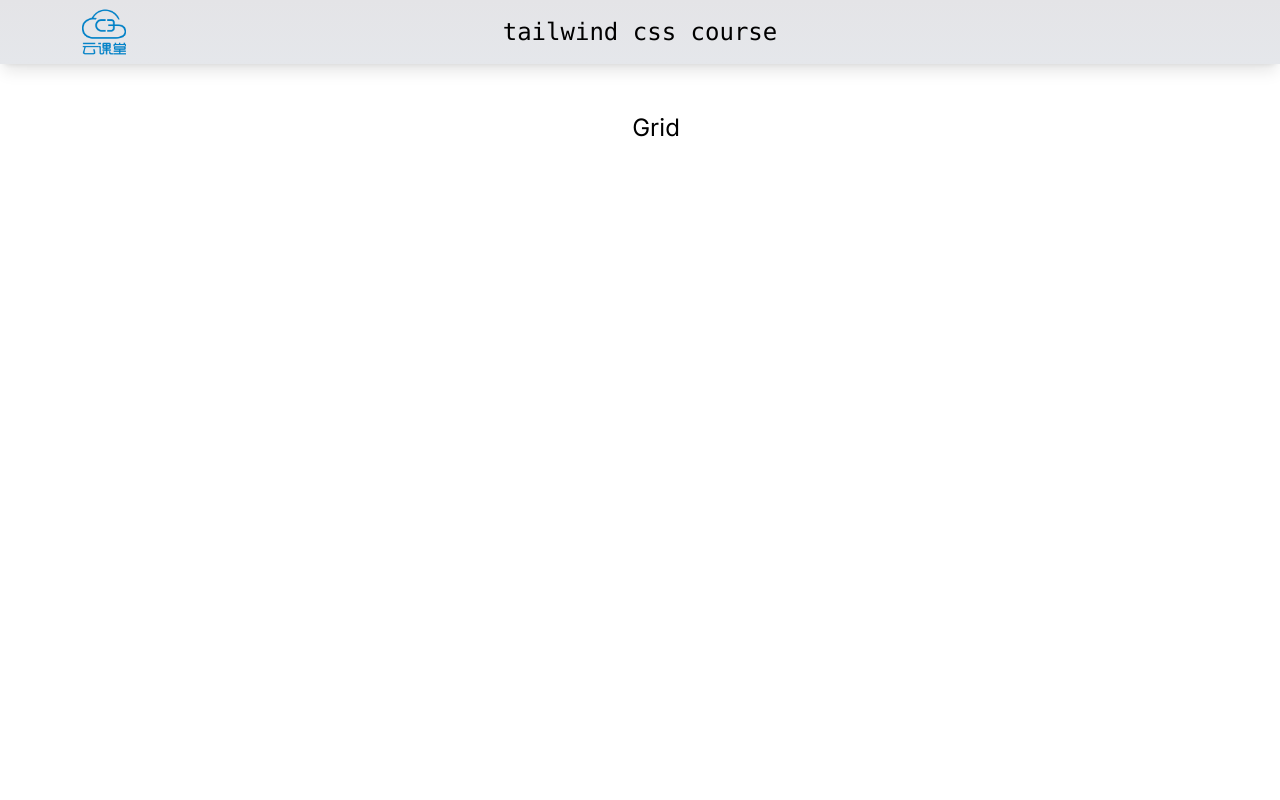
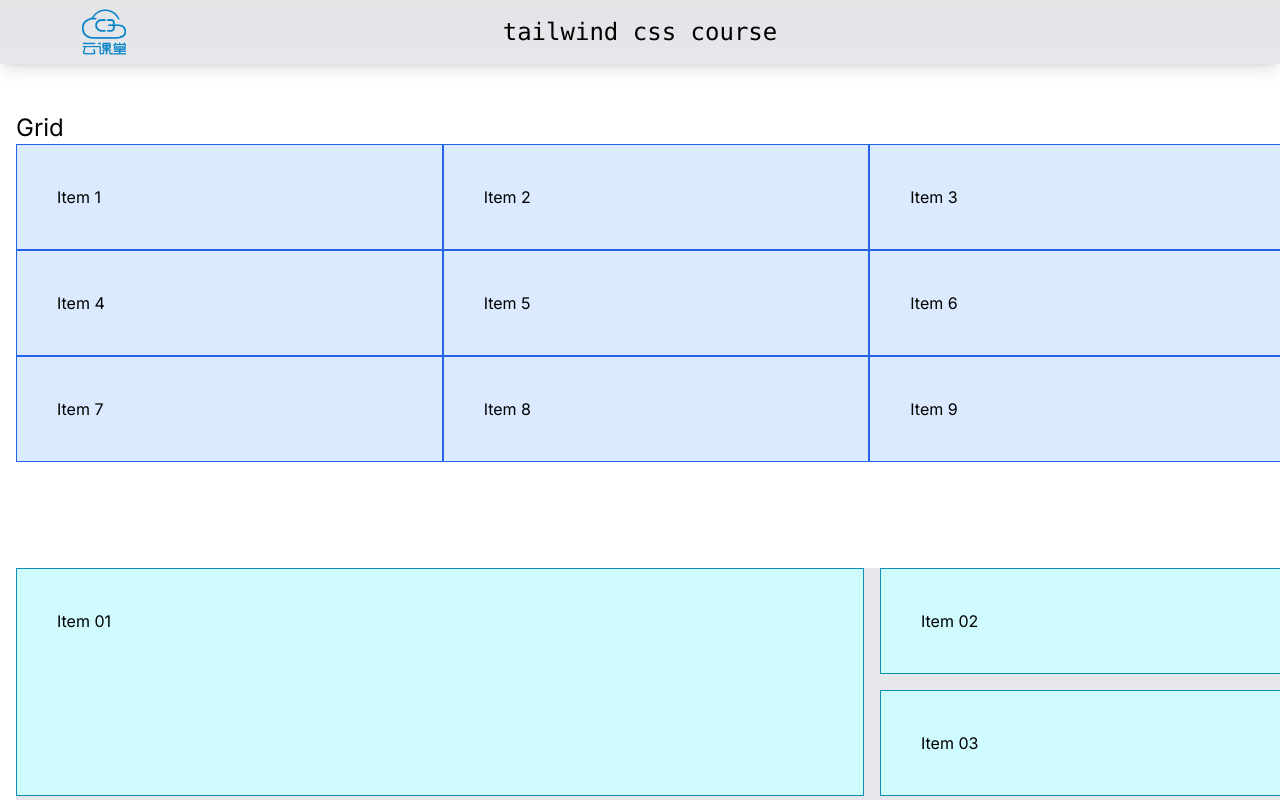
Before and after one commit to yangwawa0323/learning-tailwind-css, a Next.js app: page /grid in a window 1280 px wide. Built offline with nearby package versions, Linux system fonts and the light colour scheme.

Commit message:
tailwind grids

```diff
--- a/app/grid/page.tsx
+++ b/app/grid/page.tsx
@@ -4,6 +4,33 @@ const Grid = () => {
 	return (
 		<div>
 			<h2 className='text-2xl '>Grid</h2>
+			{/* Grid cols and rows */}
+			<div className='grid grid-cols-3 grid-rows-4 w-screen'>
+				<div className='p-10 border border-blue-600 bg-blue-100'>Item 1</div>
+				<div className='p-10 border border-blue-600 bg-blue-100'>Item 2</div>
+				<div className='p-10 border border-blue-600 bg-blue-100'>Item 3</div>
+				<div className='p-10 border border-blue-600 bg-blue-100'>Item 4</div>
+				<div className='p-10 border border-blue-600 bg-blue-100'>Item 5</div>
+				<div className='p-10 border border-blue-600 bg-blue-100'>Item 6</div>
+				<div className='p-10 border border-blue-600 bg-blue-100'>Item 7</div>
+				<div className='p-10 border border-blue-600 bg-blue-100'>Item 8</div>
+				<div className='p-10 border border-blue-600 bg-blue-100'>Item 9</div>
+			</div>
+
+			{/* Col and row span */}
+			<div className='grid grid-cols-3 gap-4 w-screen bg-gray-200'>
+				<div className='col-span-2 row-span-2 p-10 border border-cyan-600 bg-cyan-100'>
+					Item 01
+				</div>
+				<div className='p-10 border border-cyan-600 bg-cyan-100'>Item 02</div>
+				<div className='p-10 border border-cyan-600 bg-cyan-100'>Item 03</div>
+				<div className='p-10 border border-cyan-600 bg-cyan-100'>Item 04</div>
+				<div className='p-10 border border-cyan-600 bg-cyan-100'>Item 05</div>
+				<div className='p-10 border border-cyan-600 bg-cyan-100'>Item 06</div>
+				<div className='p-10 border border-cyan-600 bg-cyan-100'>Item 07</div>
+				<div className='p-10 border border-cyan-600 bg-cyan-100'>Item 08</div>
+				<div className='p-10 border border-cyan-600 bg-cyan-100'>Item 09</div>
+			</div>
 		</div>
 	);
 };
```
